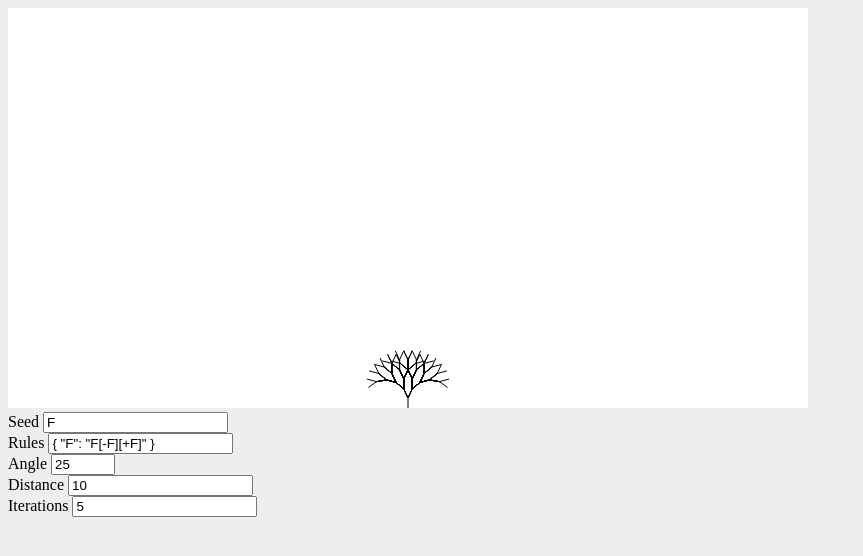
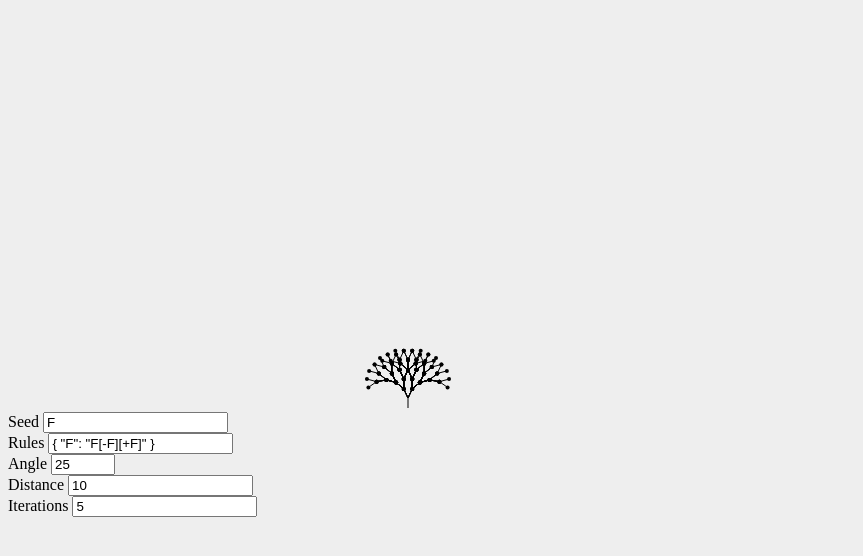
Before and after one commit to Paul-Hebert/l-system-tools, a website with bundled scripts: page src/demo/index.html in a window 1280 px wide. Shown: the whole page, without its empty margins (0-863 px from the left). Built offline with nearby package versions, Linux system fonts and the light colour scheme.

Commit message:
Add SVG renderer
(And add additional branch-related callback to experiment with)

```diff
--- a/src/demo/index.html
+++ b/src/demo/index.html
@@ -8,7 +8,8 @@
     <script type="module" src="/src/demo/index.js"></script>
   </head>
   <body>
-    <canvas width="800" height="400"></canvas>
+    <!-- <canvas width="800" height="400"></canvas> -->
+    <svg width="800" height="400" viewbox="0 0 800 400"></svg>
 
     <form>
       <label>
--- a/src/demo/index.js
+++ b/src/demo/index.js
@@ -1,8 +1,9 @@
-import { canvasRenderer } from "../renderers/canvas/renderer.js";
+import { svgRenderer } from "../renderers/svg/renderer.js";
 import { parse } from "../parser/parse.js";
 
 const form = document.querySelector("form");
-const renderer = new canvasRenderer(document.querySelector("canvas"));
+// const renderer = new canvasRenderer(document.querySelector("canvas"));
+const renderer = new svgRenderer(document.querySelector("svg"));
 
 render();
 
--- a/src/renderers/base/renderer.js
+++ b/src/renderers/base/renderer.js
@@ -31,11 +31,13 @@ export class Renderer {
           rotation: this.rotation,
         });
       } else if (command === "]") {
+        this.endBranchPrep();
+
         const lastBranchingPoint = this.branchingPoints.pop();
         this.position = { ...lastBranchingPoint.position };
         this.rotation = lastBranchingPoint.rotation;
 
-        this.endBranchCallback();
+        this.endBranchFinish();
       } else if (command === "F") {
         const lastPosition = { ...this.position };
         this.position.x +=
@@ -59,7 +61,7 @@ export class Renderer {
 
   drawLine(from) {}
 
-  endBranchCallback() {}
+  endBranchFinish() {}
 }
 
 function degreesToRadians(degrees) {
--- a/src/renderers/canvas/renderer.js
+++ b/src/renderers/canvas/renderer.js
@@ -30,7 +30,7 @@ export class canvasRenderer extends Renderer {
     this.context.lineTo(this.position.x, this.position.y);
   };
 
-  endBranchCallback = () => {
+  endBranchFinish = () => {
     this.context.moveTo(this.position.x, this.position.y);
   };
 }
--- /dev/null
+++ b/src/renderers/svg/renderer.js
@@ -0,0 +1,34 @@
+import { Renderer } from "../base/renderer.js";
+
+export class svgRenderer extends Renderer {
+  constructor(svg) {
+    super();
+    this.svg = svg;
+  }
+
+  clear = () => {
+    this.svg.innerHTML = "";
+  };
+
+  drawLine = (from) => {
+    this.svg.innerHTML += `
+      <line
+        x1="${from.x}"
+        y1="${from.y}"
+        x2="${this.position.x}"
+        y2="${this.position.y}"
+        stroke="black"
+        fill="none"
+      />
+      `;
+  };
+
+  endBranchPrep = () => {
+    this.svg.innerHTML += `
+      <circle
+        cx="${this.position.x}"
+        cy="${this.position.y}"
+        r="${this.distance / 5}"
+      />`;
+  };
+}
```
